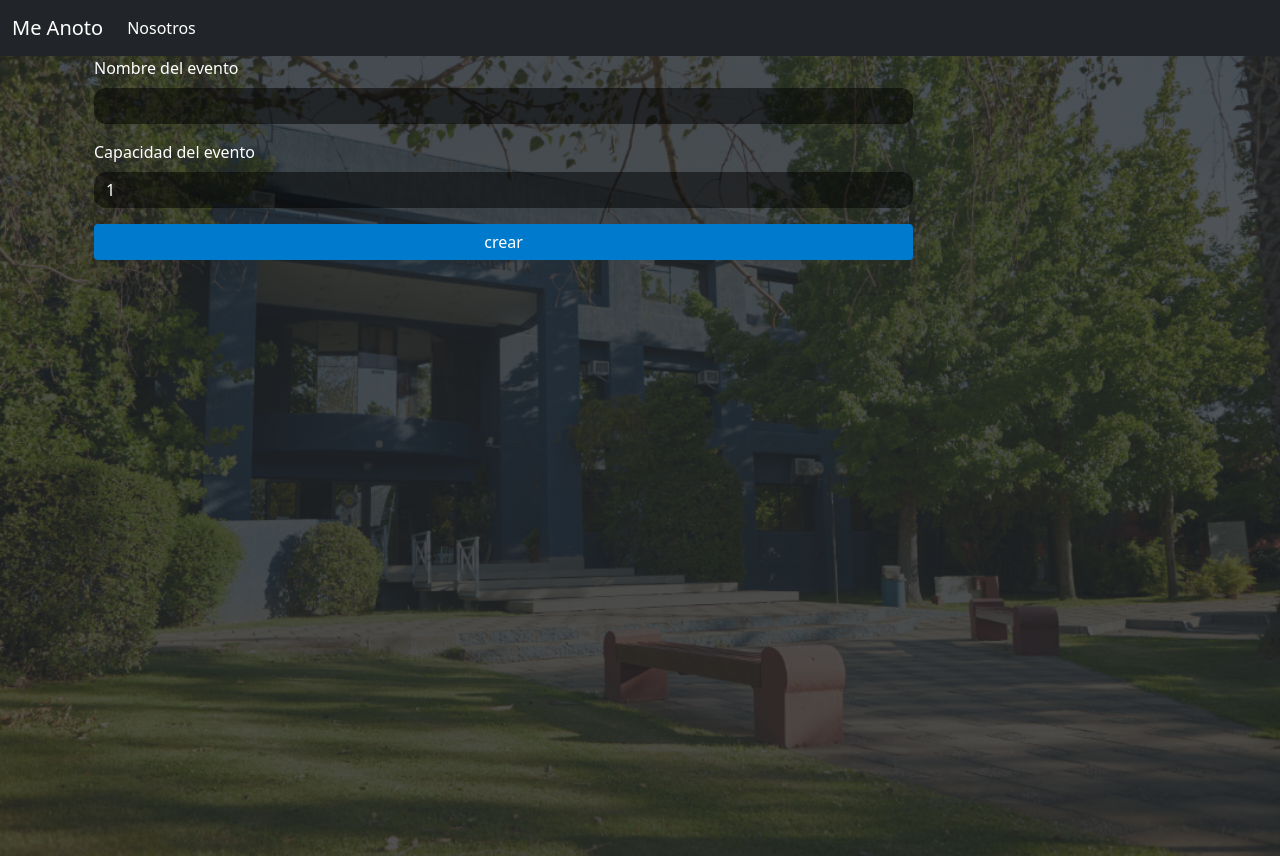
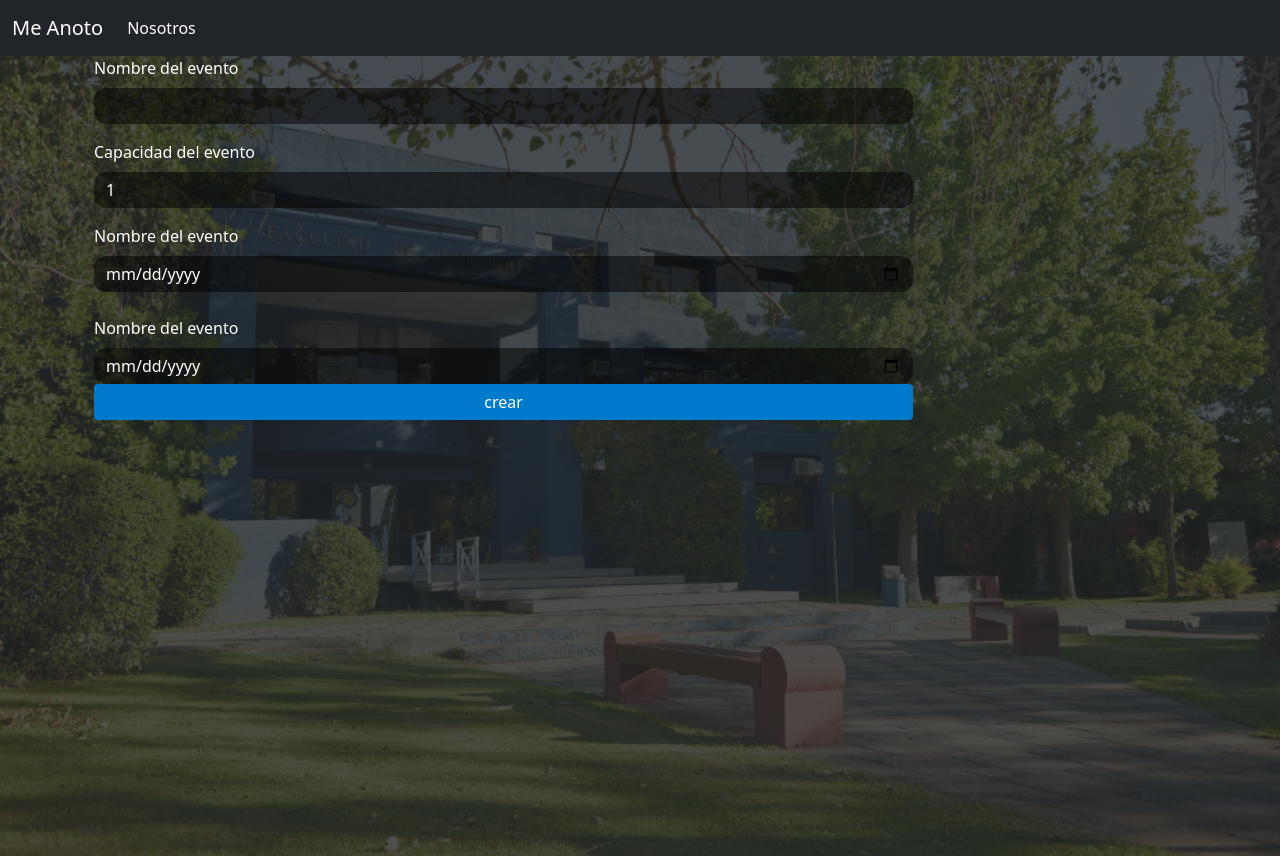
Before and after one commit to vichoste/meanotowww, a Vue app: page /#/VistaEventoProfesor in a window 1280 px wide. Built offline with nearby package versions, Linux system fonts and the light colour scheme; what vue3-cookies would draw is missing.

Commit message:
cambios 2.0

```diff
--- a/src/components/FormularioNuevoEventoProfesor.vue
+++ b/src/components/FormularioNuevoEventoProfesor.vue
@@ -10,6 +10,13 @@
         <label for="capacidadEvento" class="form-label">Capacidad del evento</label>
         <input  v-model="capacidad" type="number" min="1" class="form-control" id="capacidadEvento">
         <!--div id="emailHelp" class="form-text">We'll never share your email with anyone else.</div -->
+      </div>
+      <div>
+        <label for="fechaInicio" class="form-label">Nombre del evento</label>
+        <input v-model="fechaInicio" type="date" class="form-control" id="fechaInicio">
+        <br/>
+        <label for="fechaFin" class="form-label">Nombre del evento</label>
+        <input v-model="fechaFin" type="date" class="form-control" id="fechaFin">
       </div>
       <div v-if="creado">
         <p>Evento creado con exito!</p>
--- a/src/views/VistasAsistente/VistaProximosEventosAsistente.vue
+++ b/src/views/VistasAsistente/VistaProximosEventosAsistente.vue
@@ -10,7 +10,7 @@
     <tr>
       <th scope="col">#</th>
       <th scope="col">nombre</th>
-      <th scope="col">dueño</th>
+      <th scope="col">Capacidad</th>
       <th scope="col">Accion</th>
     </tr>
     </thead>
@@ -18,8 +18,8 @@
     <tr v-for="(c, index) in this.listaEventos" :key="c.id">
       <th scope="row">{{ index + 1}}</th>
       <td>{{ c.nombre }}</td>
-      <td>{{c.dueño}}</td>
-      <td><button class="btn btn-primary">Asistir</button></td>
+      <td>{{c.capacidad}}</td>
+      <td><button class="btn btn-primary" @click="quieroAsistir(c)">Asistir</button></td>
     </tr>
     </tbody>
   </table>
@@ -38,6 +38,7 @@ export default {
   },
   data(){
     return{
+      asistire:false,
       cargadas: false,
       listaEventos:[],
     }
@@ -59,10 +60,14 @@ export default {
       }).then(response => {
         let lista = response.data
         for (let i = 0; i < lista.length; i++) {
+          console.log(lista[i]);
           let evento = {
             id: lista[i].id,
             nombre: lista[i].nombre,
             dueño: lista[i].dueño,
+            capacidad: lista[i].capacidad,
+            fechaInicio: new Date(lista[i].inicio),
+            fechaFin: new Date(lista[i].finalización),
           };
           this.listaEventos.push(evento);
         }
@@ -70,6 +75,14 @@ export default {
       }).catch(error => {
         console.log(error);
       })
+    },
+    quieroAsistir(item){
+      if(item.capacidad > 0){
+        item.capacidad = item.capacidad-1;
+        console.log(item);
+        console.log("Capacidad -1, nueva capacidad:",item.capacidad);
+        this.asistire = true;
+      }
     }
   }
 }
```
